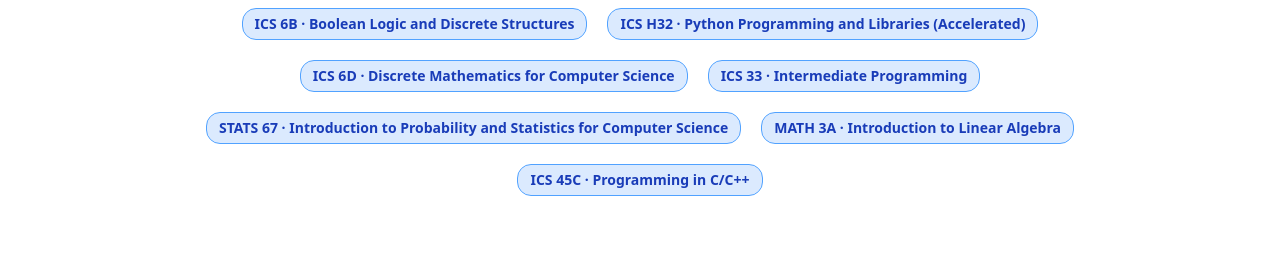
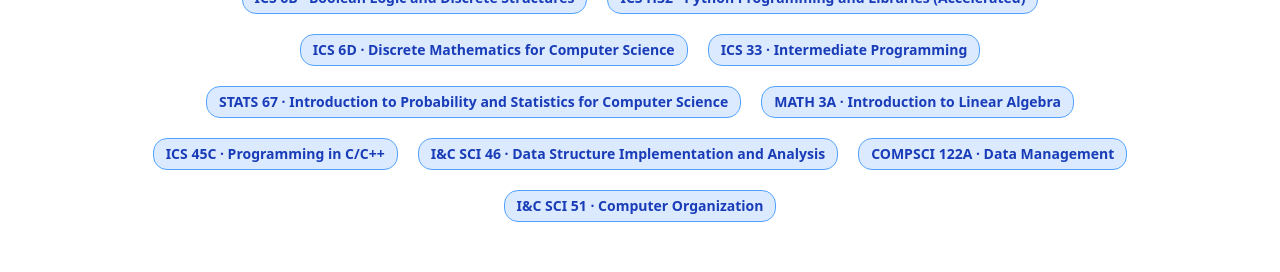
Before and after one commit to rhuynh06/ryanhuynh-website, a React (Vite) app: page / in a window 1280 px wide. Shown: the part 2080-2352 px from the top of the page. Built offline with nearby package versions, Linux system fonts and the light colour scheme.

Commit message:
updated coursework

```diff
--- a/src/data/coursework.ts
+++ b/src/data/coursework.ts
@@ -49,4 +49,97 @@ export const relatedCoursework = [
     code: "ICS 45C",
     link: "https://catalogue.uci.edu/allcourses/i_c_sci/"
   },
+  {
+    title: "Data Structure Implementation and Analysis",
+    code: "I&C SCI 46",
+    link: "https://catalogue.uci.edu/allcourses/i_c_sci/"
+  },
+  {
+    title: "Data Management",
+    code: "COMPSCI 122A",
+    link: "https://catalogue.uci.edu/allcourses/compsci/"
+  },
+  {
+    title: "Computer Organization",
+    code: "I&C SCI 51",
+    link: "https://catalogue.uci.edu/allcourses/i_c_sci/"
+  },
+/* winter 2026
+  {
+    title: "Machine Learning and Data-Mining",
+    code: "COMPSCI 178",
+    link: "https://catalogue.uci.edu/allcourses/compsci/"
+  },
+  {
+    title: "Design and Analysis of Algorithms",
+    code: "COMPSCI 161",
+    link: "https://catalogue.uci.edu/allcourses/compsci/"
+  },
+  {
+    title: "Principles in System Design",
+    code: "I&C SCI 53",
+    link: "https://catalogue.uci.edu/allcourses/i_c_sci/"
+  },
+  {
+    title: "Engineering Innovations in Treating Diabetes",
+    code: "BME 3",
+    link: "https://catalogue.uci.edu/allcourses/bme/"
+  },
+*/
+/* spring 2026
+  {
+    title: "Introduction to Artificial Intelligence",
+    code: "COMPSCI 171",
+    link: "https://catalogue.uci.edu/allcourses/compsci/"
+  },
+  {
+    title: "Human Computer Interaction",
+    code: "IN4MATX 131",
+    link: "https://catalogue.uci.edu/allcourses/in4matx/"
+  },
+  {
+    title: "Formal Languages and Automata",
+    code: "COMPSCI 162",
+    link: "https://catalogue.uci.edu/allcourses/compsci/"
+  },
+  {
+    title: "Project in Algorithms and Data Structures",
+    code: "COMPSCI 165",
+    link: "https://catalogue.uci.edu/allcourses/compsci/"
+  },
+*/
+/* fall 2027
+  // {
+  //   title: "Software Design: Applications",
+  //   code: "IN4MATX 121",
+  //   link: "https://catalogue.uci.edu/allcourses/in4matx/"
+  // },
+  // {
+  //   title: "Information Retrieval",
+  //   code: "COMPSCI 121",
+  //   link: "https://catalogue.uci.edu/allcourses/compsci/"
+  // },
+  // {
+  //   title: "Critical Writing on Information Technology",
+  //   code: "I&C SCI 139W",
+  //   link: "https://catalogue.uci.edu/allcourses/i_c_sci/"
+  // },
+*/
+/* winter 2027
+  {
+    title: "Project in Artificial Intelligence",
+    code: "COMPSCI 175",
+    link: "https://catalogue.uci.edu/allcourses/compsci/"
+  },
+  {
+    title: "User Interaction Software",
+    code: "IN4MATX 133",
+    link: "https://catalogue.uci.edu/allcourses/in4matx/"
+  },
+  {
+    title: "Next Generation Search Systems",
+    code: "COMPSCI 125",
+    link: "https://catalogue.uci.edu/allcourses/compsci/"
+  }
+*/
 ];
```
Also changed, not shown: 5 other files (tests, documents, lock files or other folders).
